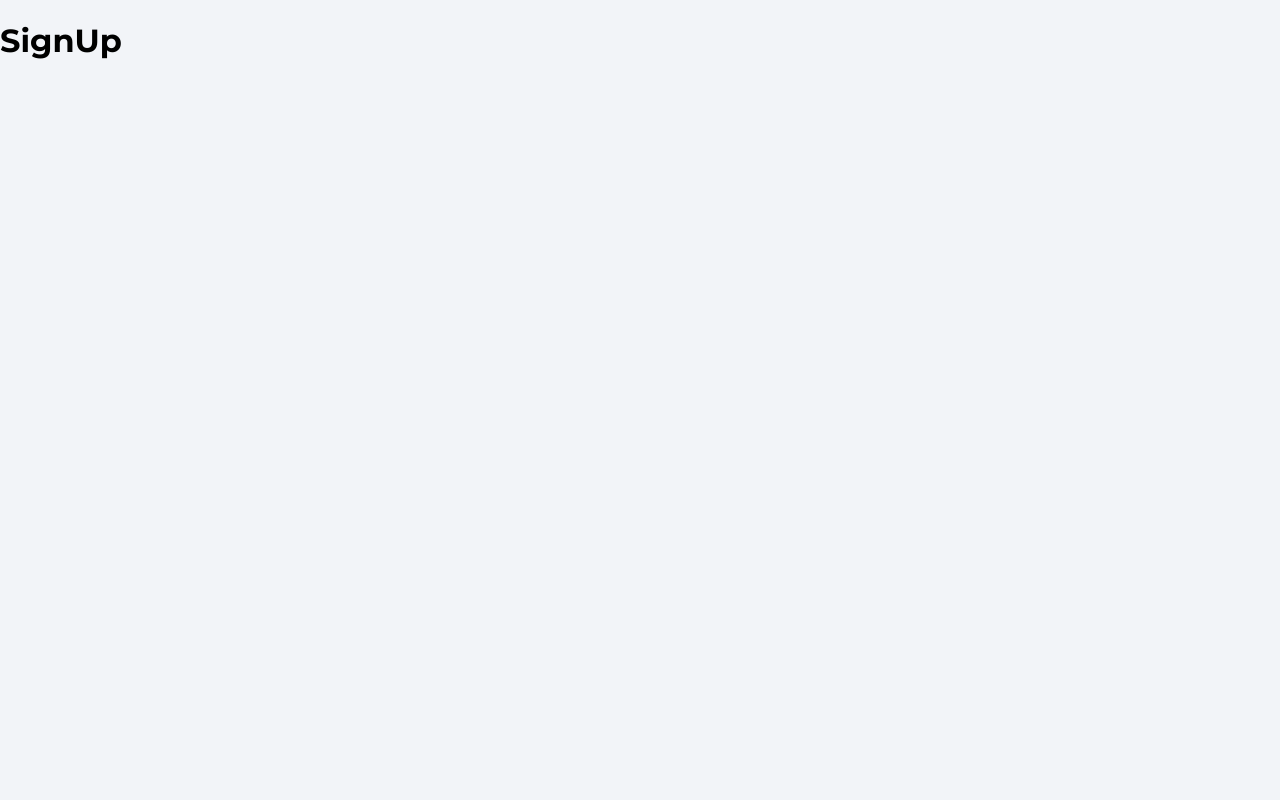
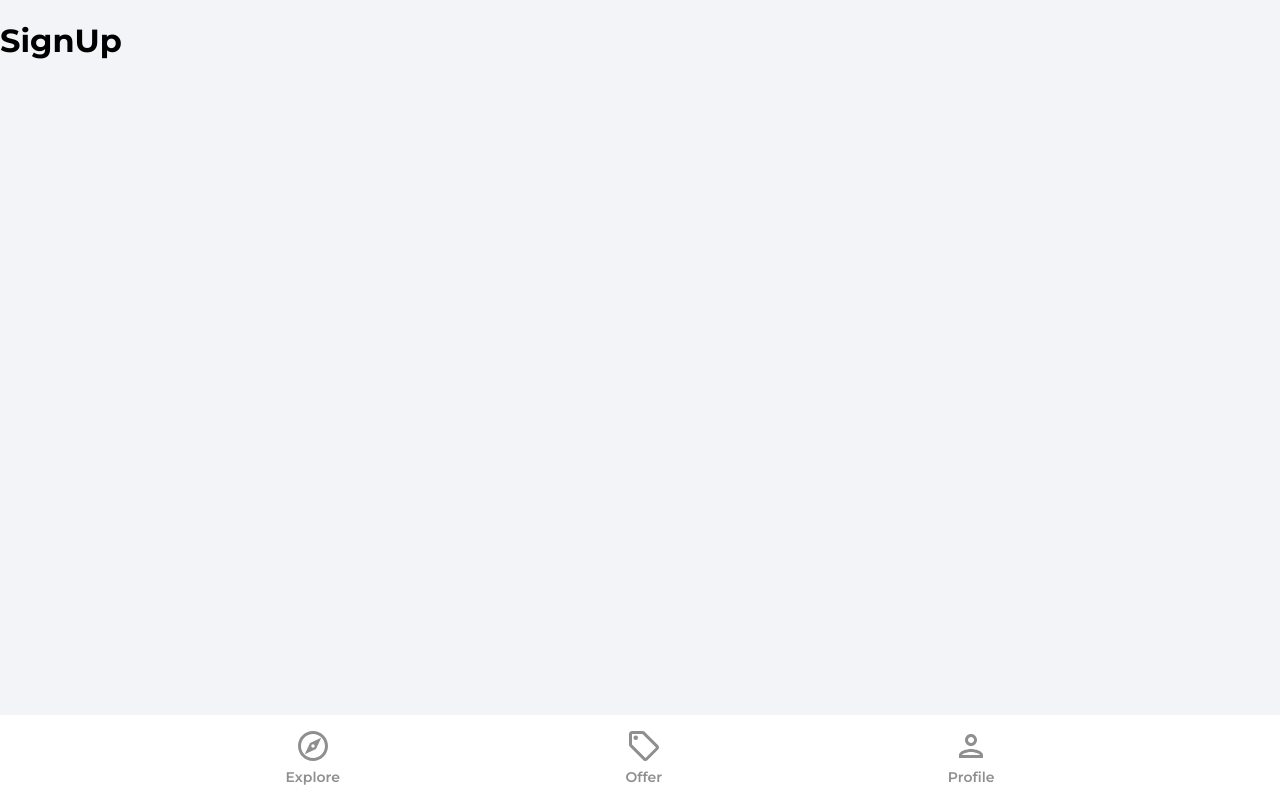
Before and after one commit to JimmyMtl/UdemyReact2022---House-Marketplace, a React (Create React App) app: page /sign-up in a window 1280 px wide. Built offline with nearby package versions, Linux system fonts and the light colour scheme.

Commit message:
83. Navbar Component

```diff
--- a/src/App.js
+++ b/src/App.js
@@ -5,6 +5,7 @@
 import Profile from "./pages/Profile";
 import SignIn from "./pages/SignIn";
 import SignUp from "./pages/SignUp";
+import Navbar from "./components/Navbar";
 
 const App = () => {
     return (
@@ -18,6 +19,8 @@
                     <Route path={"/sign-in"} element={<SignIn/>}/>
                     <Route path={"/sign-up"} element={<SignUp/>}/>
                 </Routes>
+                {/* Navbar */}
+                <Navbar/>
             </Router>
         </>
     );
--- /dev/null
+++ b/src/components/Navbar.jsx
@@ -0,0 +1,40 @@
+import {useNavigate, useLocation} from "react-router-dom";
+import {ReactComponent as OfferIcon} from "../assets/svg/localOfferIcon.svg";
+import {ReactComponent as ExploreIcon} from "../assets/svg/exploreIcon.svg";
+import {ReactComponent as PersonOutlineIcon} from "../assets/svg/personOutlineIcon.svg";
+
+const Navbar = () => {
+    const navigate = useNavigate()
+    const location = useLocation()
+
+    const pathMathRoute = (route) => {
+
+        if (route === location.pathname) {
+            return true
+        }
+
+    }
+
+    return (
+        <footer className={'navbar'}>
+            <nav className="navbarNav">
+                <ul className="navbarListItems">
+                    <li className="navbarListItem" onClick={() => navigate('/')}>
+                        <ExploreIcon fill={pathMathRoute('/') ? '#2c2c2c' : '#8f8f8f'} width={'36px'} height={'36px'}/>
+                        <p className={pathMathRoute('/') ? 'navbarListItemNameActive' : 'navbarListItemName'}>Explore</p>
+                    </li>
+                    <li className="navbarListItem" onClick={() => navigate('/offers')}>
+                        <OfferIcon fill={pathMathRoute('/offers') ? '#2c2c2c' : '#8f8f8f'} width={'36px'} height={'36px'}/>
+                        <p className={pathMathRoute('/offers') ? 'navbarListItemNameActive' : 'navbarListItemName'}>Offer</p>
+                    </li>
+                    <li className="navbarListItem" onClick={() => navigate('/profile')}>
+                        <PersonOutlineIcon fill={pathMathRoute('/profile') ? '#2c2c2c' : '#8f8f8f'} width={'36px'} height={'36px'}/>
+                        <p className={pathMathRoute('/profile') ? 'navbarListItemNameActive' : 'navbarListItemName'}>Profile</p>
+                    </li>
+                </ul>
+            </nav>
+        </footer>
+    );
+};
+
+export default Navbar;
```
